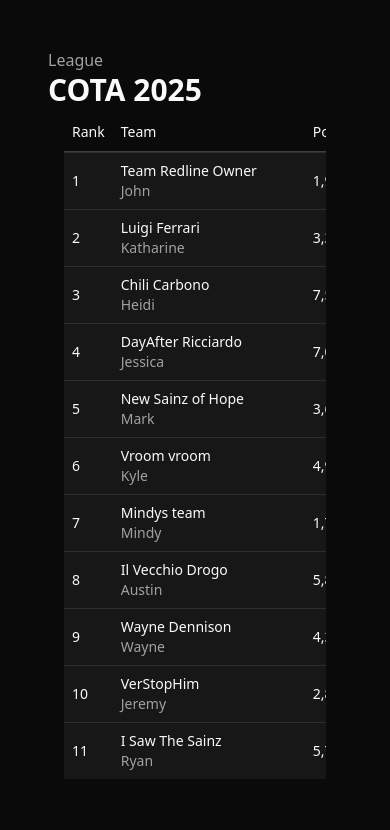
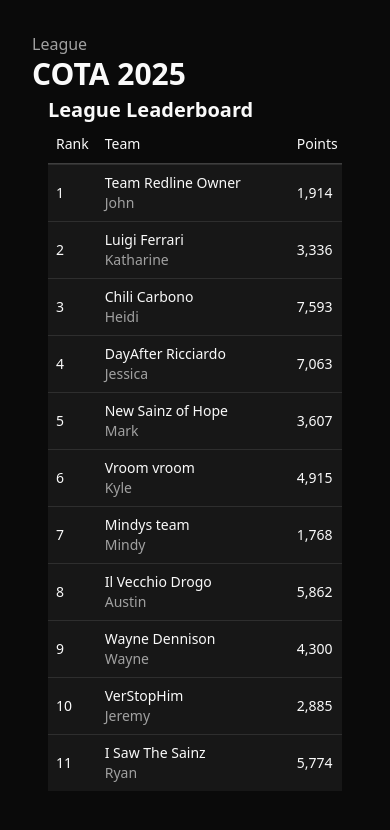
Before and after one commit to emsqrd/f1-companion, a React (Vite) app: page / in a window 390 px wide. Shown: the top 830 px of the page. Built offline with nearby package versions, Linux system fonts and the light colour scheme.

Commit message:
fix: fix spacing on mobile

```diff
--- a/src/components/League/League.tsx
+++ b/src/components/League/League.tsx
@@ -11,7 +11,7 @@ export function League() {
   const getRandomPoints = () => Math.floor(Math.random() * 8001);
 
   return (
-    <div className="p-12">
+    <div className="p-8">
       <div className="mx-auto max-w-7xl">
         <header>
           <div className="flex flex-col items-start pb-1">
@@ -21,8 +21,9 @@ export function League() {
         </header>
       </div>
       <div className="mx-auto max-w-sm px-4 md:max-w-lg md:px-8">
+        <h2 className="text-xl font-semibold">League Leaderboard</h2>
         <Table>
-          <TableHeader className="sticky font-bold">
+          <TableHeader className="sticky top-0 font-bold">
             <TableRow>
               <TableHead>Rank</TableHead>
               <TableHead className="min-w-48">Team</TableHead>
--- a/src/components/Team/Team.tsx
+++ b/src/components/Team/Team.tsx
@@ -17,7 +17,7 @@ export function Team() {
   }
 
   return (
-    <div className="p-12">
+    <div className="p-8">
       <header className="mb-4">
         <nav aria-label="Breadcrumb" className="mb-4">
           <Link
```
